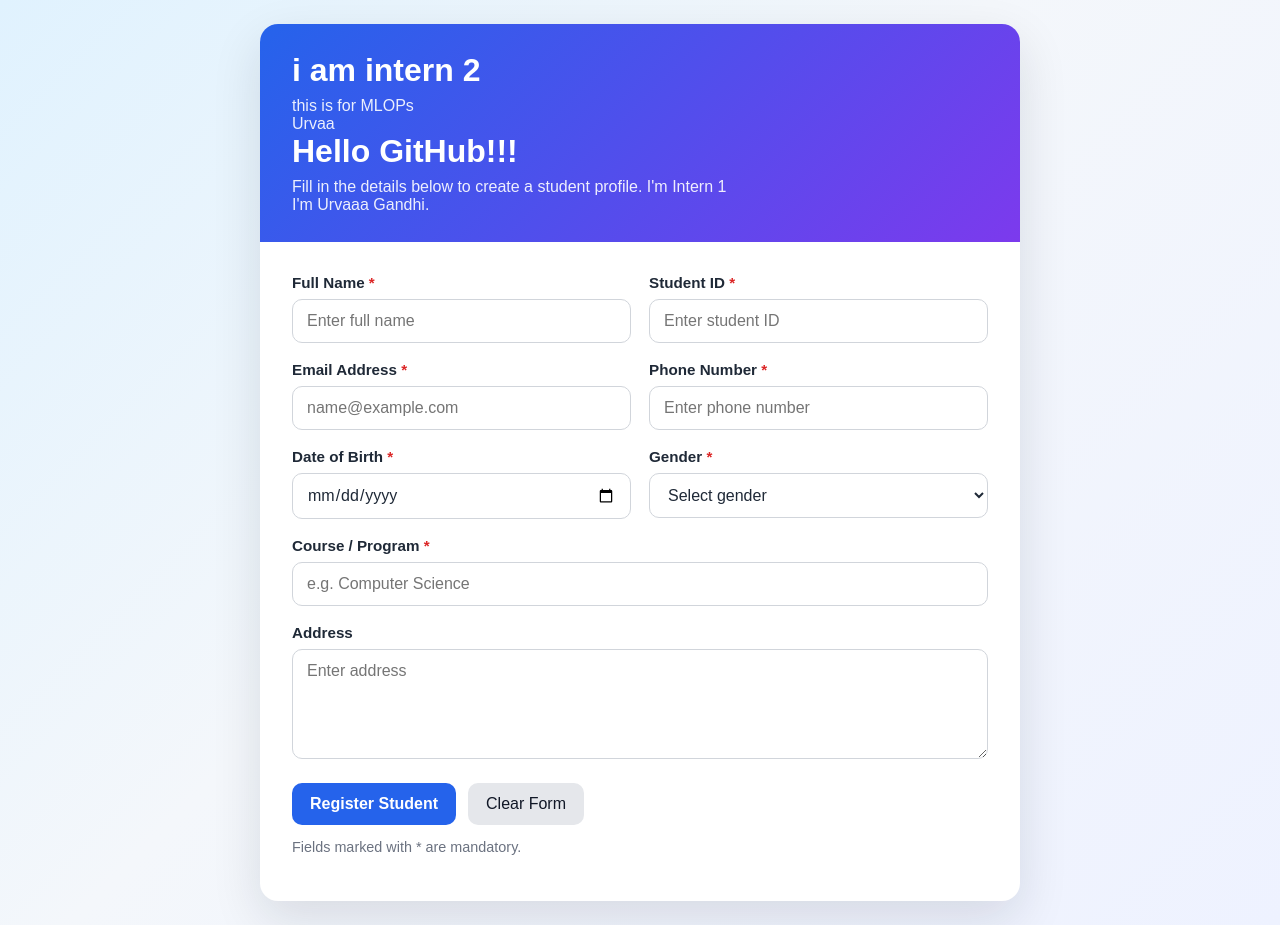
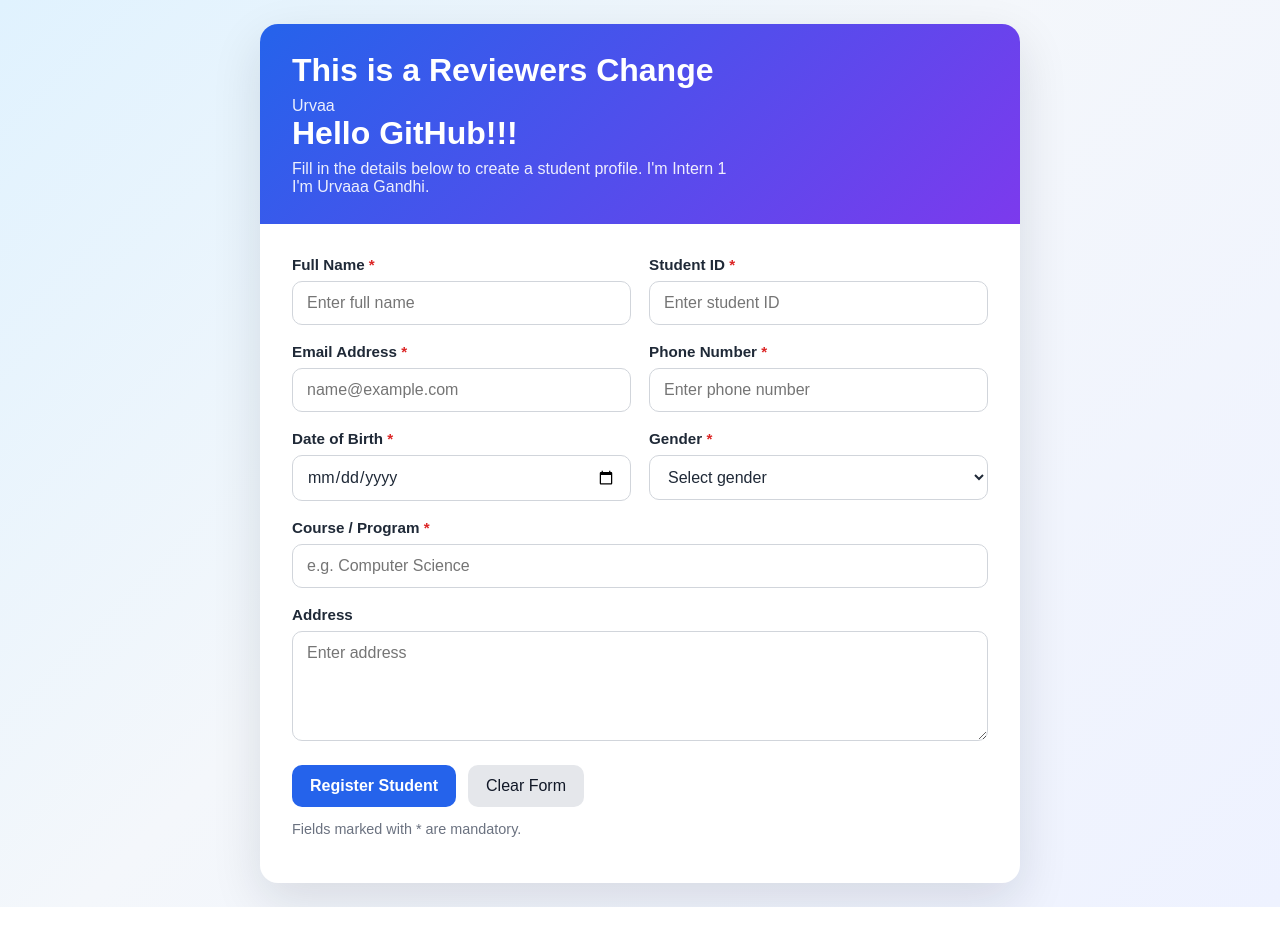
Before and after one commit to mlops-lab-org/demo-repository, a website: page index.html in a window 1280 px wide. Drawn offline with Linux system fonts and the light colour scheme.

Commit message:
Reviewer's change

```diff
--- a/index.html
+++ b/index.html
@@ -11,8 +11,7 @@
 <body>
     <main class="container">
         <header>
-            <h1>i am intern 2</h1>
-            <p>this is for MLOPs</p>
+            <h1>This is a Reviewers Change</h1>
             <p>Urvaa</p>
             <h1>Hello GitHub!!!</h1>
             <p>Fill in the details below to create a student profile. I'm Intern 1</p>
```
